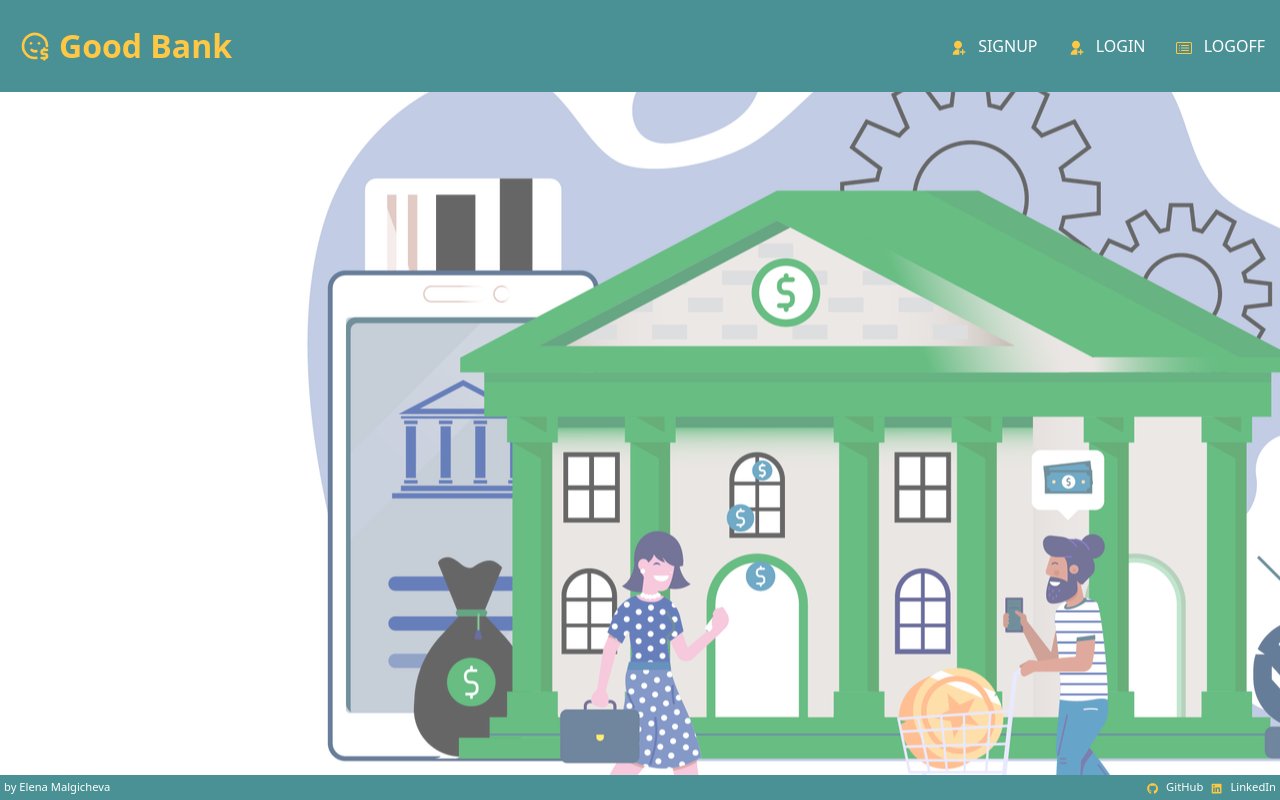
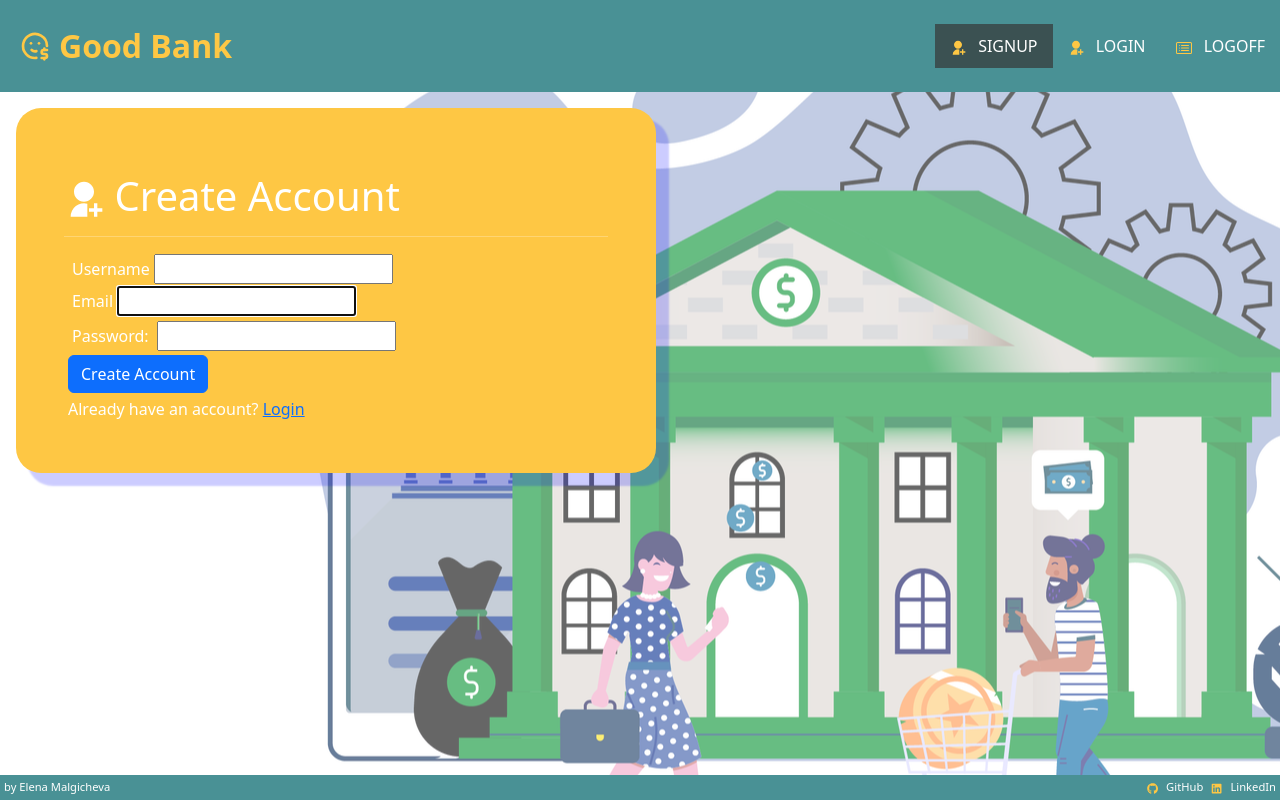
Before and after one commit to elena-malgicheva/good-bank-client, a React (Create React App) app: page /register in a window 1280 px wide. Built offline with nearby package versions, Linux system fonts and the light colour scheme.

Commit message:
new route

```diff
--- a/src/App.js
+++ b/src/App.js
@@ -21,7 +21,7 @@ function App() {
           <Routes>
             <Route path="" element={ <Home/> } />
             <Route path="login" element={ <Login/> } />
-            <Route path="signup" element={ <Signup/> } />
+            <Route path="register" element={ <Signup/> } />
             <Route path="dashboard" element={ <Dashboard/> } />
 
           </Routes>
--- a/src/Components/Navbar.jsx
+++ b/src/Components/Navbar.jsx
@@ -30,7 +30,7 @@ function AppNavbar() {
       <Navbar.Toggle />
 
       <Navbar.Collapse className="justify-content-end">
-        <NavLink className={(navData) => navData.isActive ?  NavLinkClasses +' active' : NavLinkClasses } to="signup"><RiUserAddFill className='icon' /> SIGNUP</NavLink>
+        <NavLink className={(navData) => navData.isActive ?  NavLinkClasses +' active' : NavLinkClasses } to="register"><RiUserAddFill className='icon' /> SIGNUP</NavLink>
         <NavLink className={(navData) => navData.isActive ?  NavLinkClasses +' active' : NavLinkClasses } to="login" ><RiUserAddFill className='icon' /> LOGIN</NavLink>
         <NavLink className={(navData) => navData.isActive ?  NavLinkClasses +' active' : NavLinkClasses } to=""><BsCardList className='icon' /> LOGOFF</NavLink>
       </Navbar.Collapse>
--- a/src/Pages/Login.js
+++ b/src/Pages/Login.js
@@ -35,7 +35,7 @@ const Login = () => {
 
     const handleSubmit = async (e) => {
       e.preventDefault();
-      console.log("submitting")
+
         try{
             const response = await axios.post(LOGIN_URL,
                 {   "email": inputEmail,
@@ -55,6 +55,13 @@ const Login = () => {
                 setTimeout(() => {
                 navigate("/dashboard");
               }, 1000);
+            }
+
+            else {
+                alert(response.data.message)
+                setSuccess(false);
+                setInputEmail('');
+                setPassword('');
             }
 
         } catch (err) {
--- a/src/Pages/Signup.js
+++ b/src/Pages/Signup.js
@@ -4,10 +4,8 @@ import { UserContext } from '../Context/UserContext';
 import { Button } from 'react-bootstrap';
 import { RiUserAddFill } from 'react-icons/ri';
 
-
 import axios from '../API/api';
 const REGISTER_URL = '/register';
-
 
 const Login = () => {
 
@@ -53,14 +51,20 @@ const Login = () => {
                 setEmail(inputEmail);
                 setUserName(inputUsername);
                 setSuccess(true);
-                console.log("Letting your in", username)
                 setTimeout(() => {
                 navigate("/dashboard");
               }, 1000);
             }
 
+            else {
+                alert(response.data.message)
+                setSuccess(false);
+                setInputEmail('');
+                setPassword('');
+            }
+
         } catch (err) {
-            console.log(err);
+            alert(err);
             setSuccess(false);
             setInputEmail('');
             setPassword('');
--- a/src/Pages/old/_Signup.js
+++ b/src/Pages/old/_Signup.js
@@ -5,10 +5,10 @@ import { Link, useNavigate } from "react-router-dom";
 import Button from 'react-bootstrap/Button';
 import { RiUserAddFill } from 'react-icons/ri';
 
-import { UserContext } from '../Context/UserContext';
+import { UserContext } from '../../Context/UserContext';
 
 
-import axios from '../API/api';
+import axios from '../../API/api';
 const SIGNUP_URL = '/signup'
 
 const Signup = () => {
```
